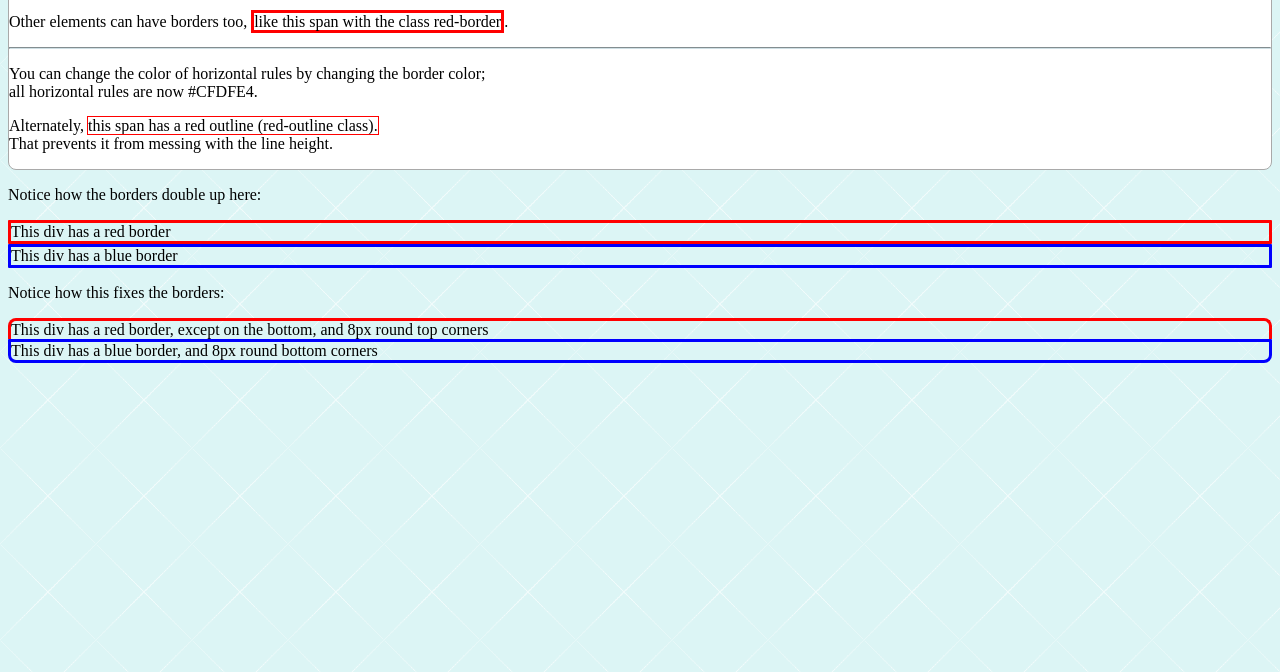
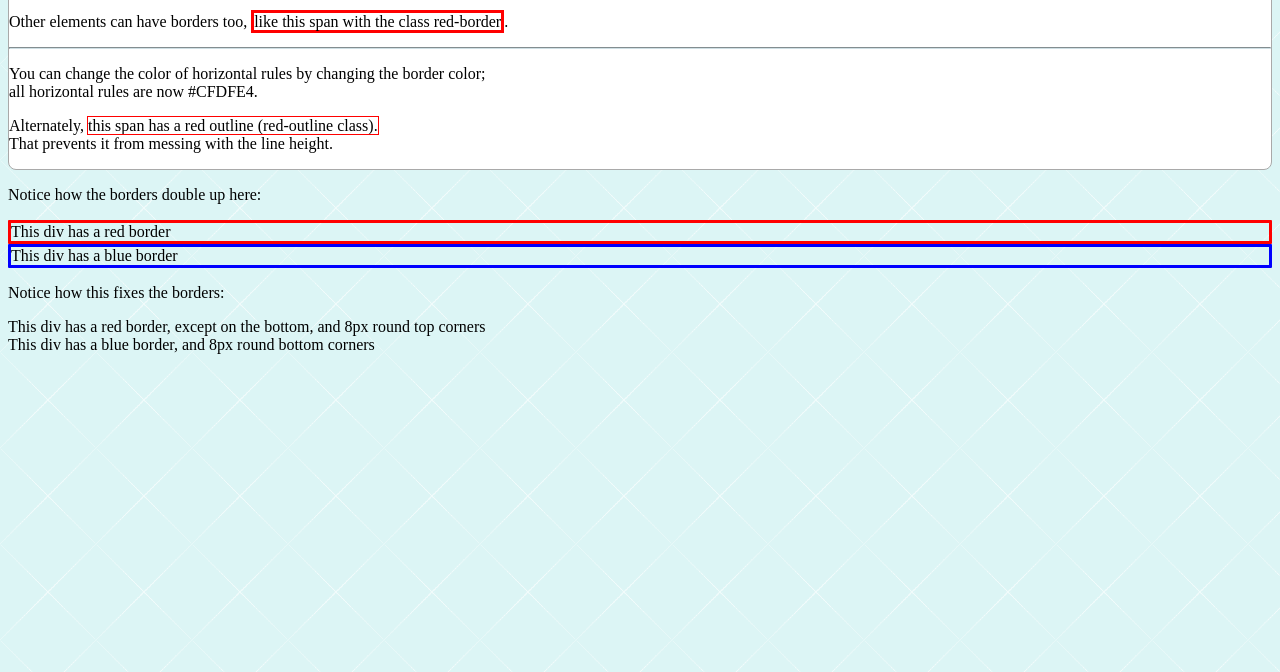
Before and after one commit to Fulzske/2022-s1-wdc, a plain HTML site: page prac2/task2-6.html in a window 1280 px wide. Shown: the part 128-800 px from the top of the page. Drawn offline with Linux system fonts and the light colour scheme.

Commit message:
Your Message

```diff
--- a/prac2/task2-6.html
+++ b/prac2/task2-6.html
@@ -15,5 +15,8 @@
 <div id="divRed">This div has a red border</div>
 <div id="divBlue">This div has a blue border</div>
 <p>Notice how this fixes the borders:</p>
-<div id="divRed8x">This div has a red border, except on the bottom, and 8px round top corners</div>
+<div>This div has a red border, except on the bottom, and 8px round top corners</div>
+<div>This div has a blue border, and 8px round bottom corners</div>
+
+<!-- <div id="divRed8x">This div has a red border, except on the bottom, and 8px round top corners</div>
 <div id="divBlue8x">This div has a blue border, and 8px round bottom corners</div>
```
